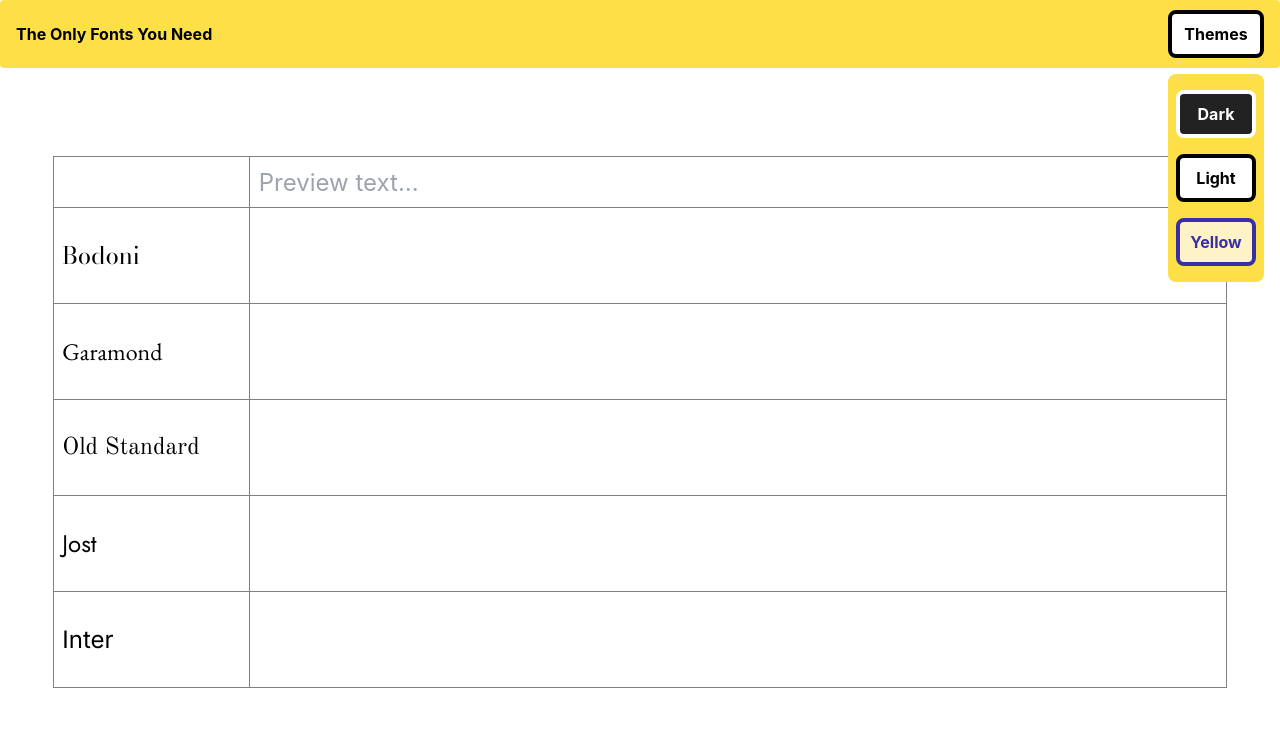
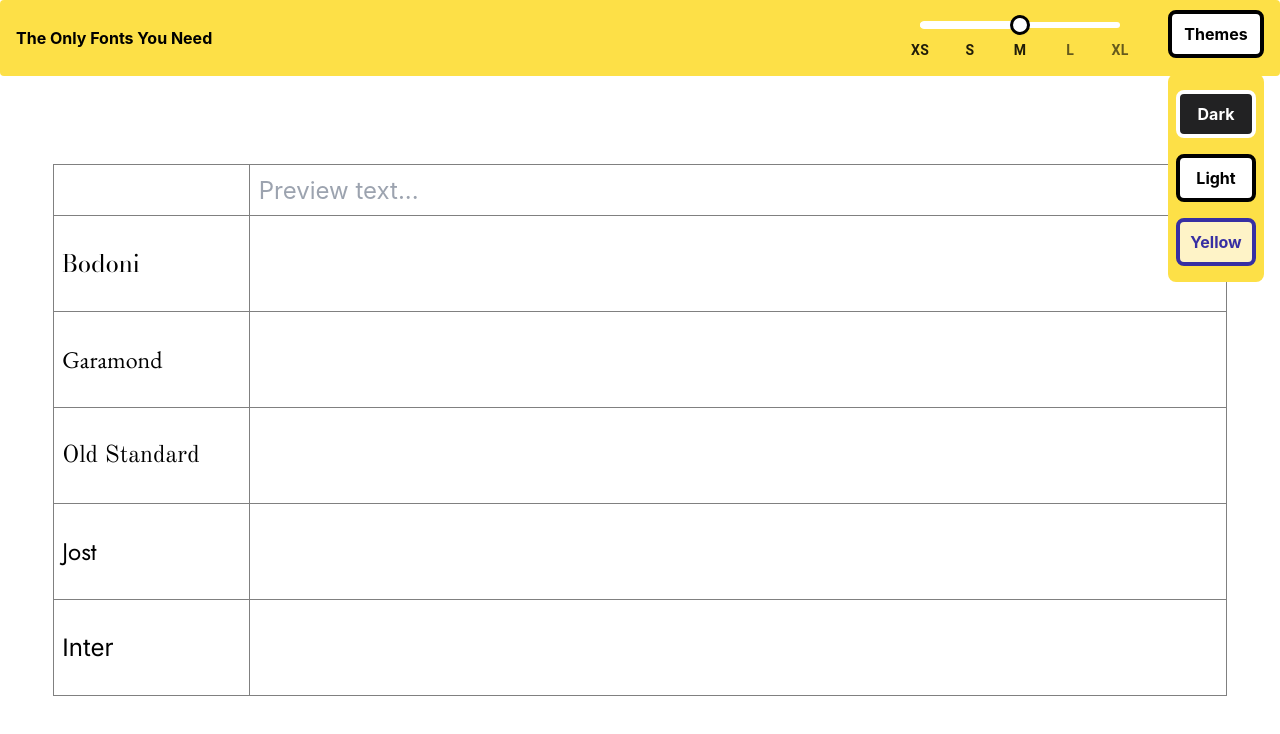
Before and after one commit to arthurfincham/font-app, a React (Create React App) app: page / in a window 1280 px wide. Both pictures are taken after a click on the button "Themes". Shown: the top 734 px of the page. Built offline with nearby package versions, Linux system fonts and the light colour scheme.

Commit message:
Add: src/components/FontSlider.css src/components/FontSlider.js Mod: package-lock.json package.json src/App.js src/components/ContentToggle.js src/components/NavButton.js src/components/Navbar.js src/components/PreviewRow.js src/components/PreviewTable.js

```diff
--- a/package.json
+++ b/package.json
@@ -3,6 +3,9 @@
   "version": "0.1.0",
   "private": true,
   "dependencies": {
+    "@emotion/react": "^11.7.1",
+    "@emotion/styled": "^11.6.0",
+    "@mui/material": "^5.2.6",
     "@testing-library/jest-dom": "^5.16.1",
     "@testing-library/react": "^12.1.2",
     "@testing-library/user-event": "^13.5.0",
--- a/src/App.js
+++ b/src/App.js
@@ -7,6 +7,8 @@ import { GlobalStyles } from './global';
 
 function App() {
   const [theme, setTheme] = useState('Light');
+
+  const [fontSize, setFontSize] = useState(1.5);
 
   const themePicker = (theme) => {
     if (theme === 'Light') {
@@ -22,12 +24,12 @@ function App() {
 
   return (
     <>
-      <Navbar setTheme={setTheme} />
+      <Navbar setTheme={setTheme} setFontSize={setFontSize} />
       <main>
         <ThemeProvider theme={themePicker(theme)}>
           <div className="flex flex-col justify-center items-center py-16">
             <GlobalStyles />
-            <PreviewTable />
+            <PreviewTable fontSize={fontSize} />
           </div>
         </ThemeProvider>
       </main>
--- a/src/components/ContentToggle.js
+++ b/src/components/ContentToggle.js
@@ -1,4 +1,4 @@
-export default function ContentToggle({ name, bgColor, fontColor, setTheme }) {
+export default function ContentToggle({ name, bgColor, fontColor, stateToggle }) {
   const styling = {
     backgroundColor: bgColor,
     color: fontColor,
@@ -6,7 +6,7 @@ export default function ContentToggle({ name, bgColor, fontColor, setTheme }) {
   };
 
   return (
-    <button style={styling} className="p-2 rounded-lg  border-4 w-full font-bold shadow-" onClick={() => setTheme(name)}>
+    <button style={styling} className="p-2 rounded-lg  border-4 w-full font-bold shadow-" onClick={() => stateToggle(name)}>
       {name}
     </button>
   );
--- /dev/null
+++ b/src/components/FontSlider.css
@@ -0,0 +1,30 @@
+.MuiSlider-rail,
+.MuiSlider-track {
+  color: white;
+  padding: 3px;
+  opacity: 1 !important;
+}
+
+/* .Mui-focusVisible .MuiSlider-thumbColorPrimary; */
+.MuiSlider-mark {
+  display: none;
+}
+
+.MuiSlider-thumb {
+  color: white;
+  border: 3px solid black;
+  box-shadow: none;
+}
+
+.MuiSlider-thumb:hover,
+.MuiSlider-thumb:active,
+.MuiSlider-thumb:focus,
+.Mui-active,
+.Mui-focusVisible {
+  shadow: none;
+  box-shadow: none !important;
+}
+
+.MuiSlider-markLabel {
+  font-weight: bold !important;
+}
--- /dev/null
+++ b/src/components/FontSlider.js
@@ -0,0 +1,42 @@
+import * as React from 'react';
+import Box from '@mui/material/Box';
+import Slider from '@mui/material/Slider';
+import './FontSlider.css';
+export default function FontSlider({ setFontSize }) {
+  const marks = [
+    {
+      value: 0.5,
+      label: 'XS',
+    },
+    {
+      value: 1,
+      label: 'S',
+    },
+    {
+      value: 1.5,
+      label: 'M',
+    },
+    {
+      value: 2,
+      label: 'L',
+    },
+    {
+      value: 2.5,
+      label: 'XL',
+    },
+  ];
+  return (
+    <Box sx={{ width: 200 }}>
+      <Slider
+        onChange={(e) => setFontSize(e.target.value)}
+        aria-label="Custom marks"
+        defaultValue={1.5}
+        valueLabelDisplay="off"
+        step={0.5}
+        marks={marks}
+        max={2.5}
+        min={0.5}
+      />
+    </Box>
+  );
+}
--- a/src/components/NavButton.js
+++ b/src/components/NavButton.js
@@ -13,7 +13,7 @@ export default function NavButton({ children, name }) {
   return (
     <div className="relative">
       <animated.button
-        className="p-2 w-24 flex items-center justify-center font-bold rounded-lg border-4  themeToggleButton"
+        className={`p-2  w-24 flex items-center justify-center font-bold rounded-lg border-4  themeToggleButton`}
         onClick={() => setToggle(!isToggled)}
       >
         <p>{name}</p>
--- a/src/components/Navbar.js
+++ b/src/components/Navbar.js
@@ -1,18 +1,19 @@
 import NavButton from './NavButton';
 import NavButtonContent from './NavButtonContent';
 import ContentToggle from './ContentToggle';
-
-export default function Navbar({ setTheme }) {
+import FontSlider from './FontSlider';
+export default function Navbar({ setTheme, setFontSize }) {
   return (
     <nav class="bg-yellow-300 px-2 sm:px-4 py-2.5 rounded dark:bg-gray-800">
       <div class="container flex flex-wrap justify-between items-center mx-auto">
         <h1 className="text-black font-bold">The Only Fonts You Need</h1>
-        <div className="flex space-x-4">
+        <div className="flex space-x-12">
+          <FontSlider setFontSize={setFontSize} />
           <NavButton name="Themes">
             <NavButtonContent>
-              <ContentToggle name="Dark" bgColor="#222223" fontColor="white" setTheme={setTheme} />
-              <ContentToggle name="Light" bgColor="white" fontColor="black" setTheme={setTheme} />
-              <ContentToggle name="Yellow" bgColor="#FEF3C7" fontColor="#372FA3" setTheme={setTheme} />
+              <ContentToggle name="Dark" bgColor="#222223" fontColor="white" stateToggle={setTheme} />
+              <ContentToggle name="Light" bgColor="white" fontColor="black" stateToggle={setTheme} />
+              <ContentToggle name="Yellow" bgColor="#FEF3C7" fontColor="#372FA3" stateToggle={setTheme} />
             </NavButtonContent>
           </NavButton>
         </div>
--- a/src/components/PreviewRow.js
+++ b/src/components/PreviewRow.js
@@ -4,8 +4,8 @@ export default function PreviewRow({ font, fontName, previewText }) {
   };
   return (
     <tr style={styling}>
-      <td className="p-2 text-2xl fontName">{fontName}</td>
-      <td className="p-2 text-2xl h-24 w-10/12">{previewText}</td>
+      <td className="p-2  fontName">{fontName}</td>
+      <td className="p-2   h-24 w-10/12">{previewText}</td>
     </tr>
   );
 }
--- a/src/components/PreviewTable.js
+++ b/src/components/PreviewTable.js
@@ -2,14 +2,18 @@ import { useState } from 'react';
 import PreviewRow from './PreviewRow';
 import PreviewInput from './PreviewInput';
 
-export default function PreviewTable() {
+export default function PreviewTable({ fontSize }) {
   const [previewText, setPreviewText] = useState(['']);
+
+  const styling = {
+    fontSize: `${fontSize}em`,
+  };
   const updatePreviewText = (e) => {
     setPreviewText(e.target.value);
   };
 
   return (
-    <table className="h-full w-11/12 my-6">
+    <table style={styling} className="h-full w-11/12 my-6">
       <PreviewInput updatePreviewText={updatePreviewText} />
       <PreviewRow font={'Bodoni Moda'} fontName={'Bodoni'} previewText={previewText} />
       <PreviewRow font={'EB Garamond'} fontName={'Garamond'} previewText={previewText} />
```
Also changed, not shown: 1 other file (tests, documents, lock files or other folders).
